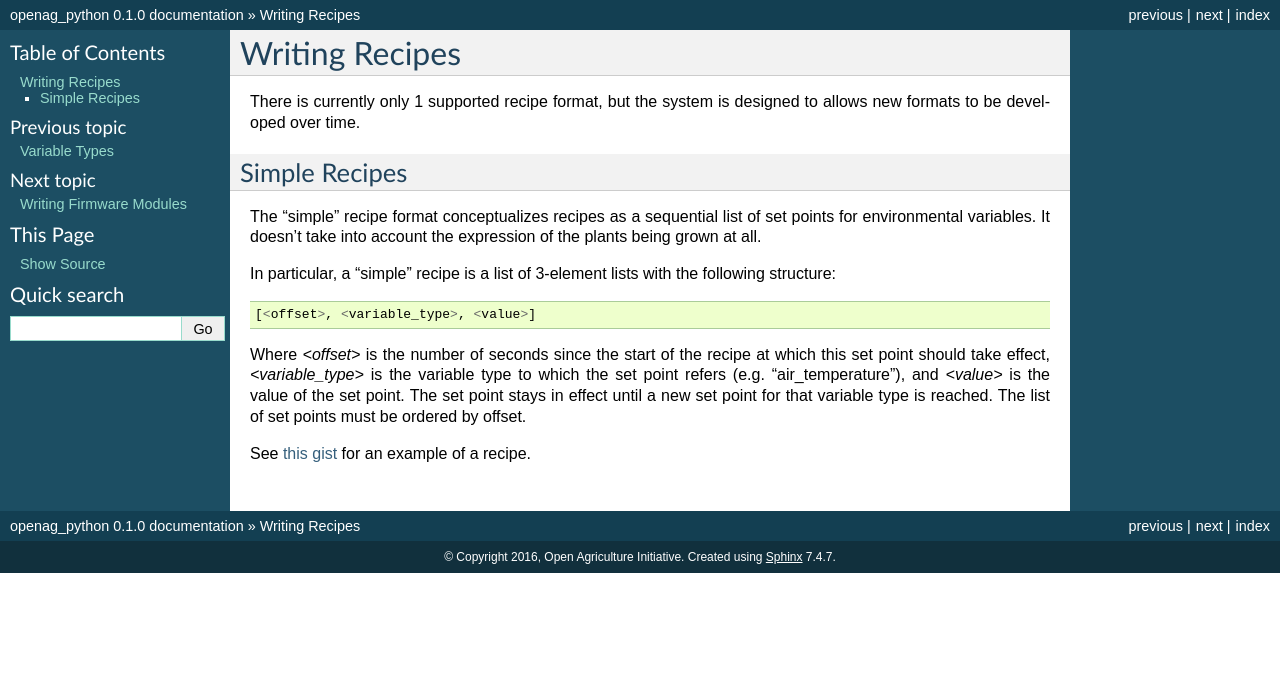
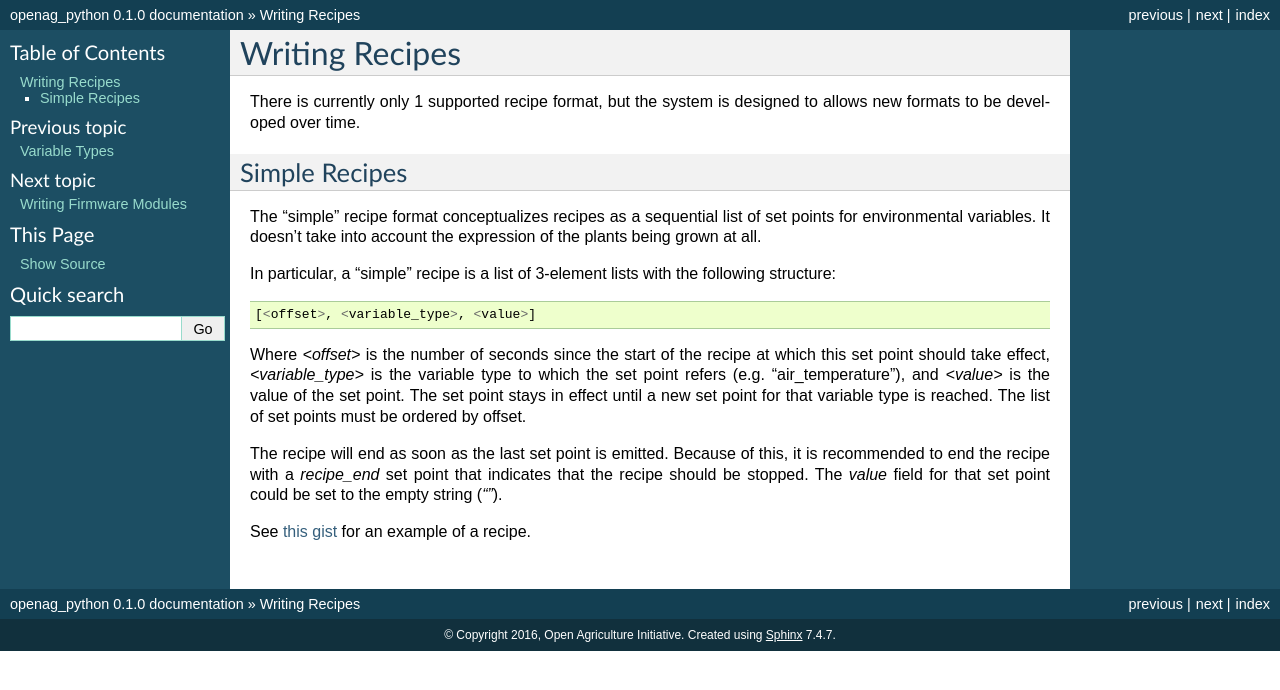
Before and after one commit to OpenAgricultureFoundation/openag_python, a Sphinx documentation site: the page built from docs/recipes.rst, in a window 1280 px wide. Shown: the top 690 px of the page. Built offline with Sphinx 7.4.7, drawn with Linux system fonts in a browser that asks for light colours.

Commit message:
Updated recipe documentation to explain how a recipe is ended

```diff
--- a/docs/recipes.rst
+++ b/docs/recipes.rst
@@ -25,6 +25,11 @@ value of the set point. The set point stays in effect until a new set point for
 that variable type is reached. The list of set points must be ordered by
 offset.
 
+The recipe will end as soon as the last set point is emitted. Because of this,
+it is recommended to end the recipe with a `recipe_end` set point that
+indicates that the recipe should be stopped. The `value` field for that set
+point could be set to the empty string (`""`).
+
 See `this gist
 <https://gist.github.com/LeonChambers/11a76af7867acb682a849b414a97c483.html>`_
 for an example of a recipe.
```
